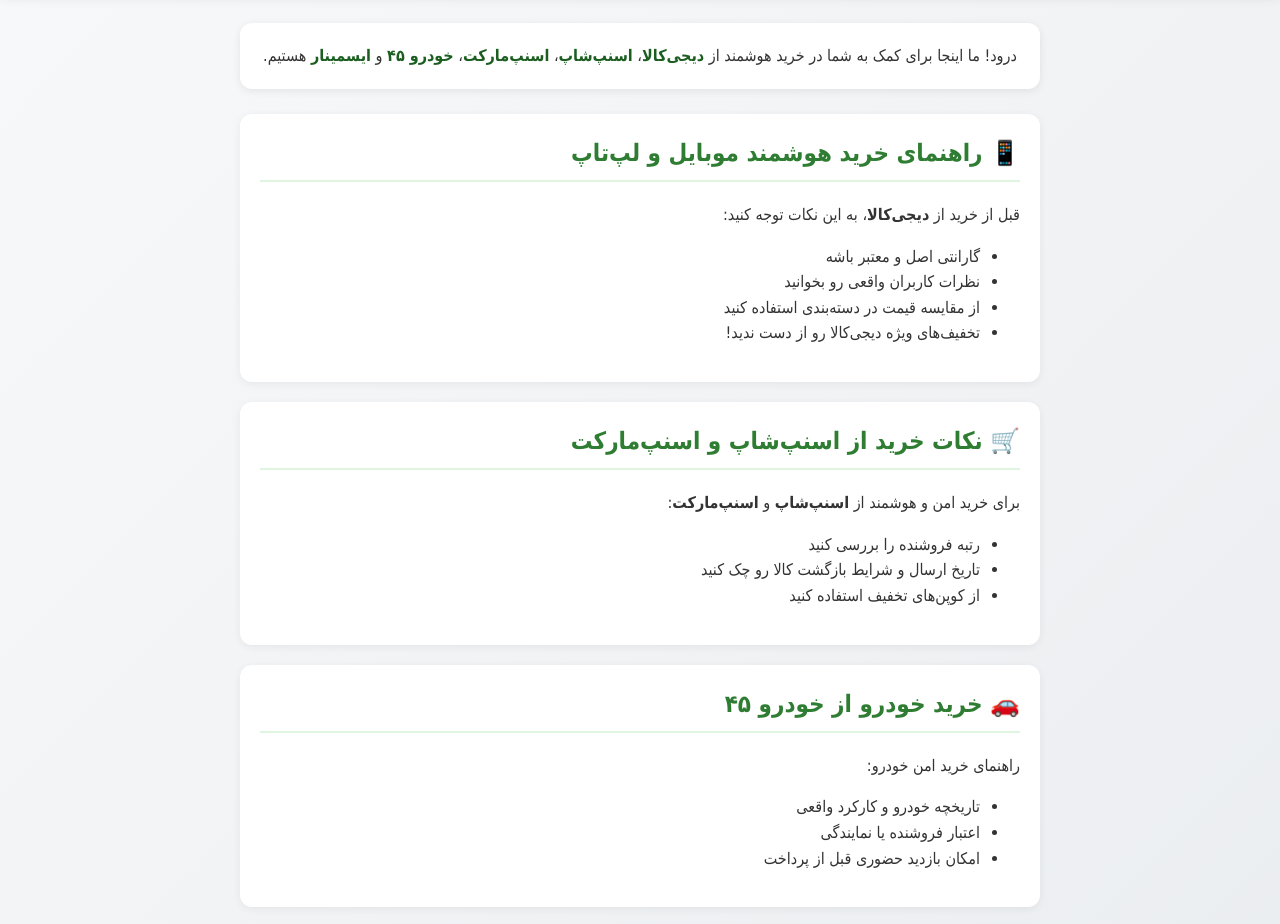
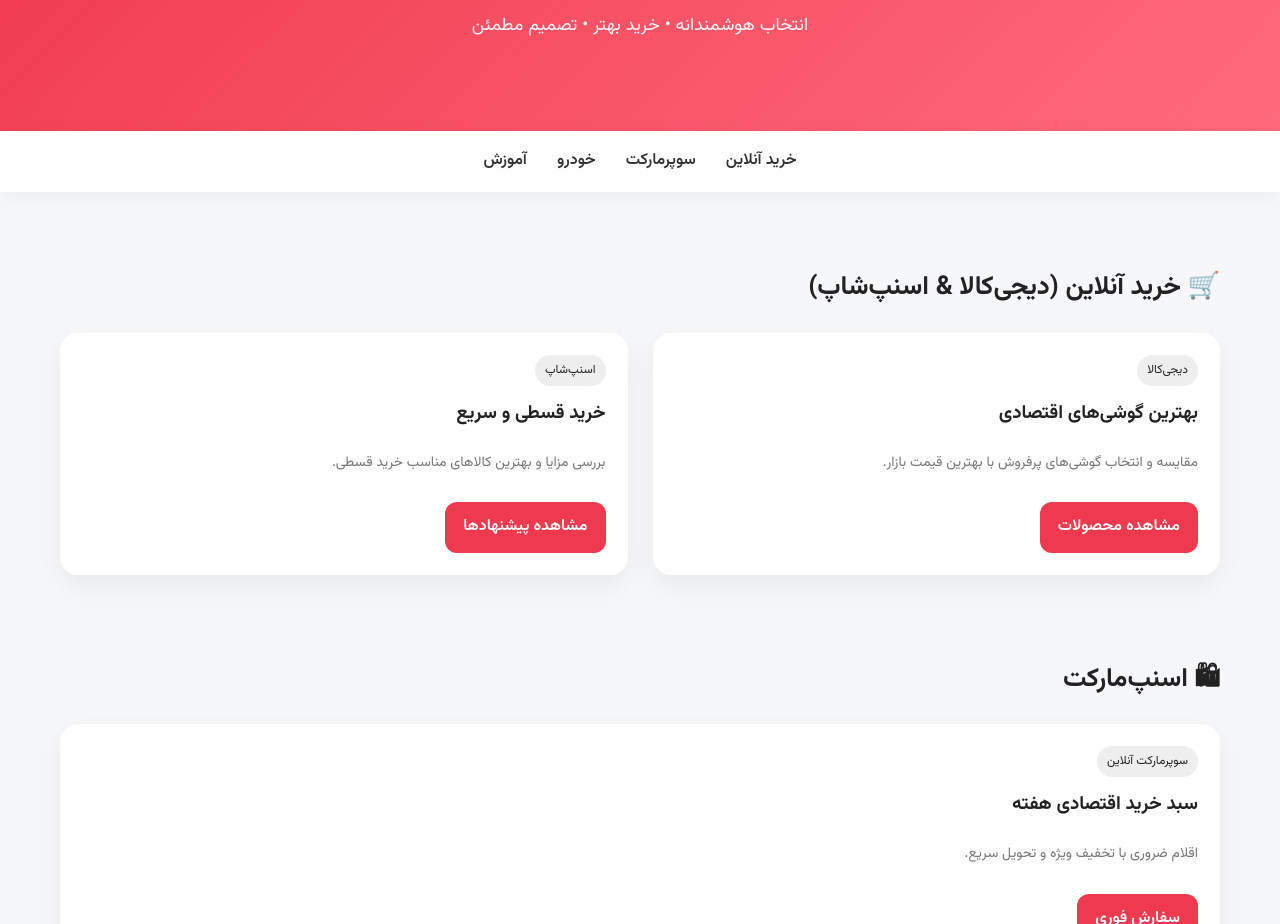
Before and after one commit to arzansarahesekhubezendegi/ahkz, a plain HTML site: page index.html in a window 1280 px wide. Shown: the part 151-1075 px from the top of the page. Drawn offline with Linux system fonts and the light colour scheme.

Commit message:
index.html

```diff
--- a/index.html
+++ b/index.html
@@ -2,135 +2,208 @@
 <html lang="fa">
 <head>
 <meta charset="UTF-8">
+<title>ارزان‌سرا | انتخاب هوشمندانه</title>
 <meta name="viewport" content="width=device-width, initial-scale=1.0">
-    <title>ارزانسرای حس خوب زندگی — راهنمای خرید هوشمند</title>
+<meta name="description" content="مقایسه، بررسی و معرفی بهترین سرویس‌های خرید، خودرو و آموزش با لینک همکاری در فروش">
+
+<link href="https://fonts.googleapis.com/css2?family=Vazirmatn:wght@300;400;600;700&display=swap" rel="stylesheet">
+
 <style>
-        body {
-            font-family: 'Tahoma', 'Arial', sans-serif;
-            direction: rtl;
-            margin: 0;
-            padding: 0;
-            background: linear-gradient(135deg, #f8f9fa 0%, #e9ecef 100%);
-            color: #333;
-            line-height: 1.6;
+:root{
+  --primary:#ef394e;
+  --dark:#222;
+  --gray:#777;
+  --bg:#f6f7f9;
 }
-        header {
-            background: linear-gradient(to right, #4a7f2e, #66bb6a);
-            color: white;
-            padding: 25px 20px;
-            text-align: center;
-            box-shadow: 0 4px 12px rgba(0,0,0,0.1);
+*{box-sizing:border-box}
+body{
+  margin:0;
+  font-family:'Vazirmatn',Tahoma;
+  background:var(--bg);
+  direction:rtl;
+  color:var(--dark);
+  line-height:1.9;
 }
-        .container {
-            max-width: 800px;
-            margin: 30px auto;
-            padding: 0 15px;
+
+/* Header */
+header{
+  background:linear-gradient(135deg,#ef394e,#ff6a7c);
+  color:#fff;
+  padding:70px 20px;
+  text-align:center;
 }
-        .intro {
-            background: white;
-            padding: 20px;
-            border-radius: 12px;
-            margin-bottom: 25px;
-            box-shadow: 0 2px 8px rgba(0,0,0,0.08);
-            font-size: 16px;
-            text-align: center;
+header h1{margin:0;font-size:38px}
+header p{opacity:.95;font-size:18px}
+
+/* Nav */
+nav{
+  background:#fff;
+  box-shadow:0 4px 20px rgba(0,0,0,.05);
 }
-        .post {
-            background: white;
-            padding: 20px;
-            margin-bottom: 20px;
-            border-radius: 12px;
-            box-shadow: 0 2px 8px rgba(0,0,0,0.06);
+nav ul{
+  list-style:none;
+  display:flex;
+  justify-content:center;
+  flex-wrap:wrap;
+  padding:10px;
+  margin:0;
 }
-        .post h2 {
-            margin-top: 0;
-            color: #2e7d32;
-            border-bottom: 2px solid #e0f5e0;
-            padding-bottom: 8px;
+nav li{margin:5px 15px}
+nav a{
+  text-decoration:none;
+  color:#333;
+  font-weight:600;
 }
-        .highlight {
-            color: #1b5e20;
-            font-weight: bold;
+
+/* Layout */
+.container{
+  max-width:1200px;
+  margin:auto;
+  padding:50px 20px;
 }
-        footer {
-            background: #333;
-            color: #fff;
-            text-align: center;
-            padding: 20px 15px;
-            margin-top: 30px;
-            border-top: 4px solid #66bb6a;
+
+.section{
+  margin-bottom:80px;
 }
-        footer a {
-            color: #a5d6a7;
-            text-decoration: none;
+.section h2{
+  font-size:26px;
+  margin-bottom:20px;
 }
-        footer a:hover {
-            text-decoration: underline;
+
+/* Grid */
+.grid{
+  display:grid;
+  grid-template-columns:repeat(auto-fit,minmax(260px,1fr));
+  gap:25px;
 }
-        @media (max-width: 600px) {
-            header {
-                padding: 20px 15px;
+
+/* Card */
+.card{
+  background:#fff;
+  border-radius:18px;
+  padding:22px;
+  box-shadow:0 12px 30px rgba(0,0,0,.06);
+  transition:.3s;
 }
-            h1 { font-size: 22px; }
+.card:hover{transform:translateY(-6px)}
+.card h3{margin-top:0}
+.card p{color:var(--gray);font-size:14px}
+
+.tag{
+  display:inline-block;
+  font-size:12px;
+  background:#eee;
+  padding:4px 10px;
+  border-radius:20px;
+  margin-bottom:10px;
 }
+
+.btn{
+  display:inline-block;
+  margin-top:12px;
+  background:var(--primary);
+  color:#fff;
+  padding:10px 18px;
+  border-radius:12px;
+  text-decoration:none;
+  font-weight:600;
+}
+.btn.secondary{
+  background:#333;
+}
+
+/* Footer */
+footer{
+  background:#111;
+  color:#aaa;
+  text-align:center;
+  padding:35px 20px;
+  font-size:14px;
+}
+footer span{color:#fff}
 </style>
 </head>
+
 <body>
 
 <header>
-        <h1>ارزانسرای حس خوب زندگی — راهنمای خرید هوشمند در ایران</h1>
+  <h1>ارزان‌سرا</h1>
+  <p>انتخاب هوشمندانه • خرید بهتر • تصمیم مطمئن</p>
 </header>
 
+<nav>
+  <ul>
+    <li><a href="#shop">خرید آنلاین</a></li>
+    <li><a href="#market">سوپرمارکت</a></li>
+    <li><a href="#car">خودرو</a></li>
+    <li><a href="#edu">آموزش</a></li>
+  </ul>
+</nav>
+
 <div class="container">
-        <div class="intro">
-            درود! ما اینجا برای کمک به شما در خرید هوشمند از <span class="highlight">دیجی‌کالا</span>، <span class="highlight">اسنپ‌شاپ</span>، <span class="highlight">اسنپ‌مارکت</span>، <span class="highlight">خودرو ۴۵</span> و <span class="highlight">ایسمینار</span> هستیم.
+
+<!-- خرید آنلاین -->
+<section class="section" id="shop">
+  <h2>🛒 خرید آنلاین (دیجی‌کالا & اسنپ‌شاپ)</h2>
+  <div class="grid">
+    <div class="card">
+      <span class="tag">دیجی‌کالا</span>
+      <h3>بهترین گوشی‌های اقتصادی</h3>
+      <p>مقایسه و انتخاب گوشی‌های پرفروش با بهترین قیمت بازار.</p>
+      <a class="btn" href="#">مشاهده محصولات</a>
     </div>
+    <div class="card">
+      <span class="tag">اسنپ‌شاپ</span>
+      <h3>خرید قسطی و سریع</h3>
+      <p>بررسی مزایا و بهترین کالاهای مناسب خرید قسطی.</p>
+      <a class="btn" href="#">مشاهده پیشنهادها</a>
+    </div>
+  </div>
+</section>
 
-        <div class="post">
-            <h2>📱 راهنمای خرید هوشمند موبایل و لپ‌تاپ</h2>
-            <p>قبل از خرید از <strong>دیجی‌کالا</strong>، به این نکات توجه کنید:</p>
-            <ul>
-                <li>گارانتی اصل و معتبر باشه</li>
-                <li>نظرات کاربران واقعی رو بخوانید</li>
-                <li>از مقایسه قیمت در دسته‌بندی استفاده کنید</li>
-                <li>تخفیف‌های ویژه دیجی‌کالا رو از دست ندید!</li>
-            </ul>
+<!-- سوپرمارکت -->
+<section class="section" id="market">
+  <h2>🛍 اسنپ‌مارکت</h2>
+  <div class="grid">
+    <div class="card">
+      <span class="tag">سوپرمارکت آنلاین</span>
+      <h3>سبد خرید اقتصادی هفته</h3>
+      <p>اقلام ضروری با تخفیف ویژه و تحویل سریع.</p>
+      <a class="btn" href="#">سفارش فوری</a>
     </div>
+  </div>
+</section>
 
-        <div class="post">
-            <h2>🛒 نکات خرید از اسنپ‌شاپ و اسنپ‌مارکت</h2>
-            <p>برای خرید امن و هوشمند از <strong>اسنپ‌شاپ</strong> و <strong>اسنپ‌مارکت</strong>:</p>
-            <ul>
-                <li>رتبه فروشنده را بررسی کنید</li>
-                <li>تاریخ ارسال و شرایط بازگشت کالا رو چک کنید</li>
-                <li>از کوپن‌های تخفیف استفاده کنید</li>
-            </ul>
+<!-- خودرو -->
+<section class="section" id="car">
+  <h2>🚗 خودرو۴۵</h2>
+  <div class="grid">
+    <div class="card">
+      <span class="tag">فروش خودرو</span>
+      <h3>فروش خودرو بدون دردسر</h3>
+      <p>قیمت‌گذاری منصفانه، فروش سریع و تسویه مطمئن.</p>
+      <a class="btn secondary" href="#">قیمت‌گذاری رایگان</a>
     </div>
+  </div>
+</section>
 
-        <div class="post">
-            <h2>🚗 خرید خودرو از خودرو ۴۵</h2>
-            <p>راهنمای خرید امن خودرو:</p>
-            <ul>
-                <li>تاریخچه خودرو و کارکرد واقعی</li>
-                <li>اعتبار فروشنده یا نمایندگی</li>
-                <li>امکان بازدید حضوری قبل از پرداخت</li>
-            </ul>
+<!-- آموزش -->
+<section class="section" id="edu">
+  <h2>🎓 ایسمینار</h2>
+  <div class="grid">
+    <div class="card">
+      <span class="tag">آموزش آنلاین</span>
+      <h3>وبینارهای کاربردی و پول‌ساز</h3>
+      <p>معرفی دوره‌ها و وبینارهایی که واقعاً ارزش دارند.</p>
+      <a class="btn" href="#">مشاهده وبینارها</a>
     </div>
+  </div>
+</section>
 
-        <div class="post">
-            <h2>🎓 ثبت‌نام در دوره‌های ایسمینار</h2>
-            <p>قبل از خرید دوره آموزشی:</p>
-            <ul>
-                <li>مدرس و سابقه تحصیلی/کاری‌اش رو بررسی کنید</li>
-                <li>نظرات دانشجویان قبلی رو بخوانید</li>
-                <li>محتوای نمونه (Sample) رو حتماً ببینید</li>
-            </ul>
-        </div>
 </div>
 
 <footer>
-        <p>🌐 این سایت توسط <strong>ارزانسرای حس خوب زندگی</strong> ایجاد شده — هدف ما کمک به خرید بهتر و هوشمندانه‌تر است.</p>
-        <p>📩 تماس با ما: <a href="mailto:arzansarahesekhubezendegi@gmail.com">arzansarahesekhubezendegi@gmail.com</a></p>
+  <p>© 2025 <span>ارزان‌سرا</span> | همکاری در فروش • بدون هزینه اضافه</p>
 </footer>
 
 </body>
```
Lines whose indentation alone changed are shown as unchanged.
